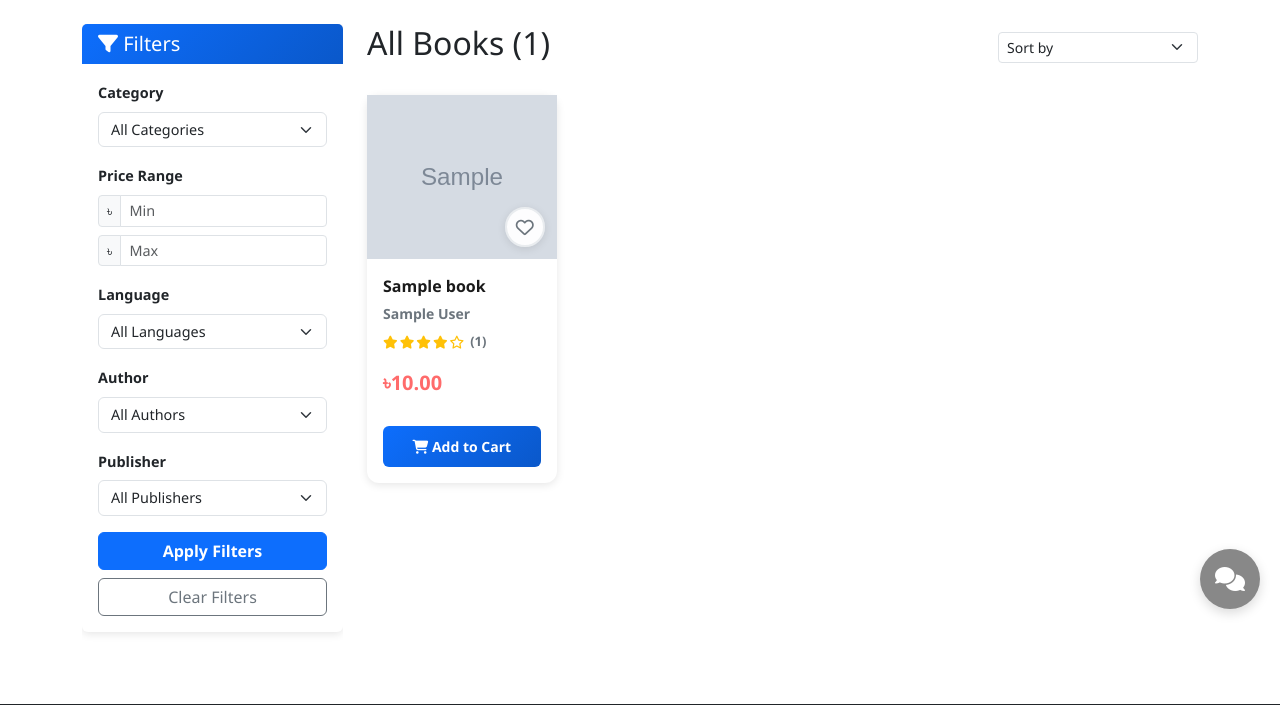
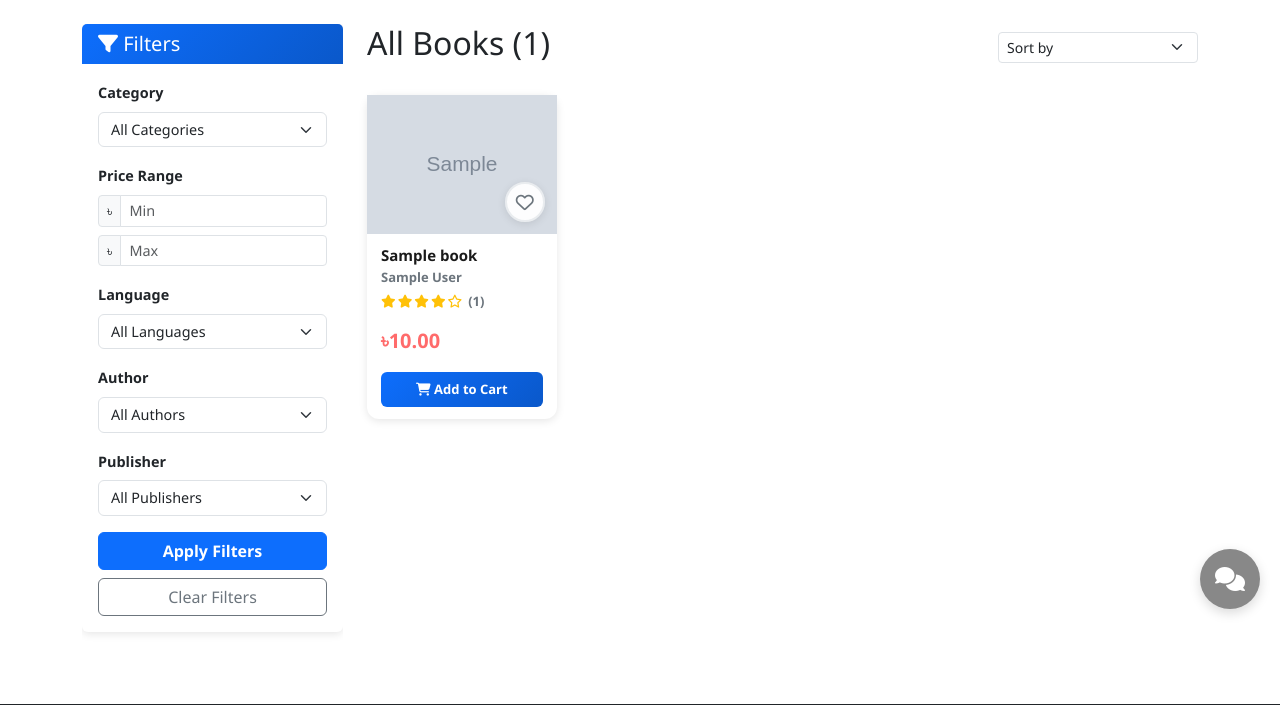
Before and after one commit to uzzalbhuiyan318/Online-Book-Store, a Django app: page /books/ in a window 1280 px wide. Shown: the part 171-876 px from the top of the page. Run offline with Django 4.2, Linux system fonts and the light colour scheme; tables that the repository leaves empty hold one stand-in row (values such as "Sample post"); grey boxes marked "Sample" are stand-in pictures; parts of the project's set-up code (start-up, migrations or seed data) failed here and were passed over; some libraries are stand-ins or nearby versions.

Commit message:
Refactor book card styles: adjust aspect ratio, padding, font sizes, and margins for improved layout and readability.

```diff
--- a/static/css/style.css
+++ b/static/css/style.css
@@ -633,7 +633,7 @@ main {
     position: relative;
     overflow: hidden;
     background: linear-gradient(135deg, #f5f7fa 0%, #c3cfe2 100%);
-    aspect-ratio: 3/2.6;
+    aspect-ratio: 3/2.2;
 }
 
 .book-image-container img,
@@ -729,7 +729,7 @@ main {
 
 /* Card Body */
 .book-card-body {
-    padding: 16px;
+    padding: 12px 14px;
     display: flex;
     flex-direction: column;
     flex-grow: 1;
@@ -737,10 +737,10 @@ main {
 
 /* Book Title */
 .book-title {
-    font-size: 16px;
+    font-size: 15px;
     font-weight: 700;
-    line-height: 1.4;
-    margin-bottom: 6px;
+    line-height: 1.3;
+    margin-bottom: 4px;
     color: #1a1a1a;
 }
 
@@ -755,10 +755,11 @@ main {
 
 /* Book Author */
 .book-author {
-    font-size: 14px;
+    font-size: 13px;
     color: #6c757d;
-    margin-bottom: 8px;
+    margin-bottom: 6px;
     font-weight: 600;
+    line-height: 1.3;
 }
 
 /* Rating */
@@ -788,9 +789,10 @@ main {
 .price-section {
     display: flex;
     align-items: baseline;
-    gap: 8px;
+    gap: 6px;
     margin-top: auto;
-    padding-top: 8px;
+    padding-top: 6px;
+    margin-bottom: 8px !important;
 }
 
 .price-current {
@@ -812,11 +814,11 @@ main {
     border: none;
     color: white;
     font-weight: 600;
-    padding: 10px 16px;
-    font-size: 14px;
+    padding: 8px 14px;
+    font-size: 13px;
     border-radius: 6px;
     transition: all 0.3s ease;
-    margin-top: 12px;
+    margin-top: 8px;
 }
 
 .btn-add-to-cart:hover {
@@ -836,11 +838,11 @@ main {
     color: #6c757d;
     border: none;
     font-weight: 600;
-    padding: 10px 16px;
-    font-size: 14px;
+    padding: 8px 14px;
+    font-size: 13px;
     border-radius: 6px;
     cursor: not-allowed;
-    margin-top: 12px;
+    margin-top: 8px;
 }
 
 .book-price {
```
